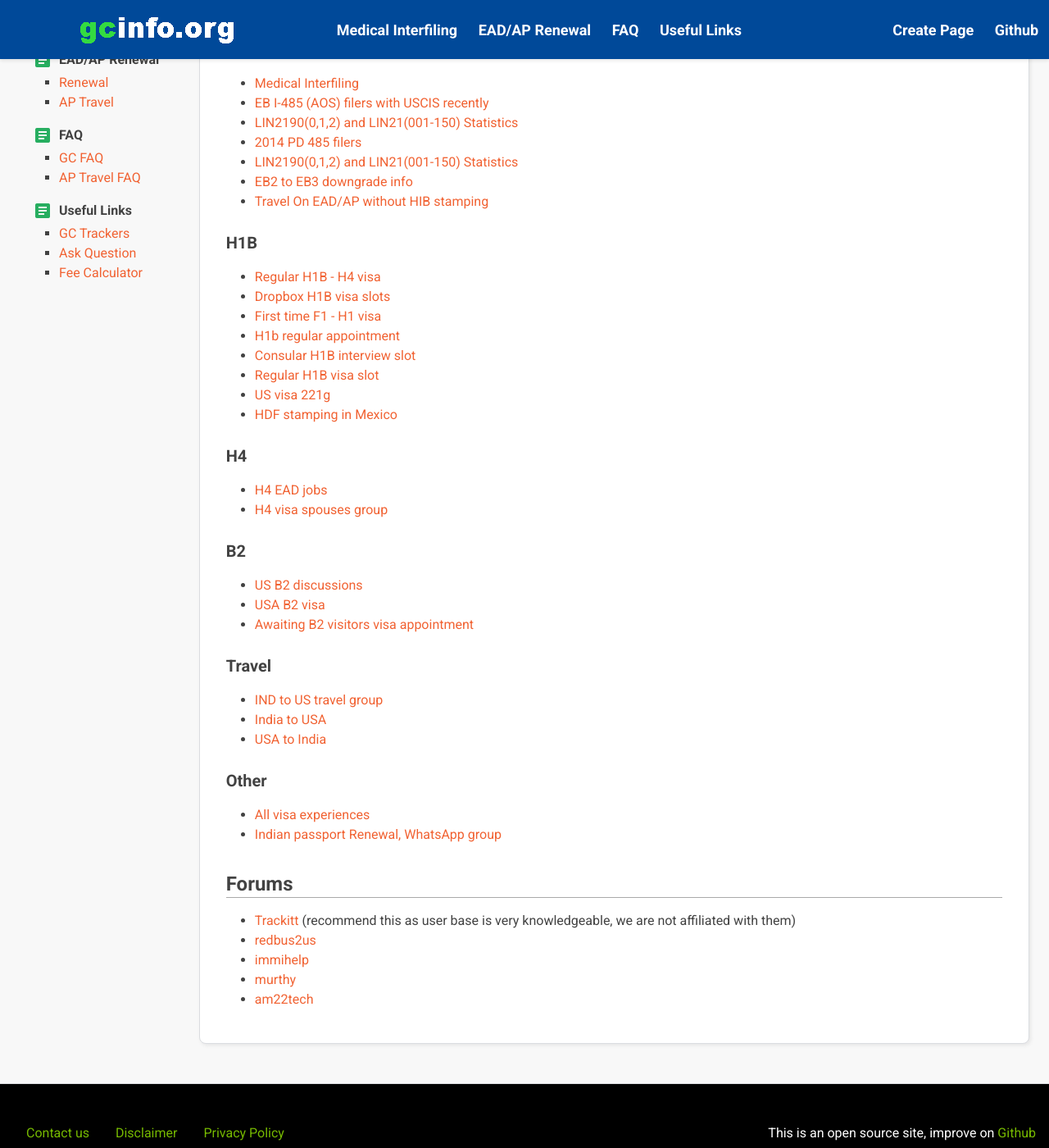
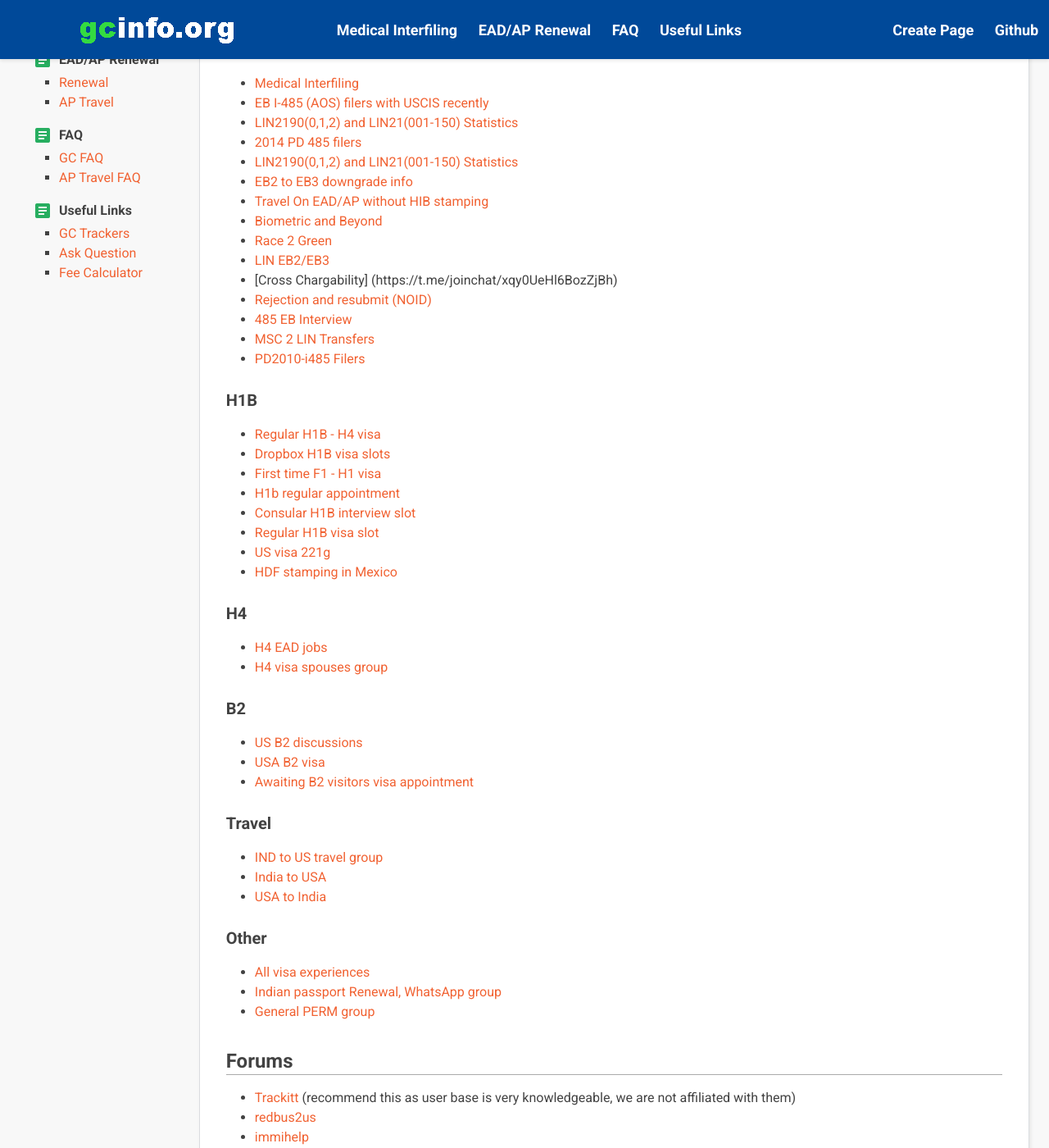
Before and after one commit to gcinfo-org/gcinfo.org, a Jekyll site: the page built from kb/useful-links/need-help.md, in a window 1280 px wide and 1400 px high, scrolled down 343 px. Shown: the whole window at 82% size. Built offline with Jekyll 4.4.1, drawn with Linux system fonts in a browser that asks for light colours; Markdown is read by kramdown in place of the engine named in the settings.

Commit message:
add more telegram groups

```diff
--- a/kb/useful-links/need-help.md
+++ b/kb/useful-links/need-help.md
@@ -18,6 +18,14 @@ You can join below Telegram groups or forums if you need any more help.
 - [LIN2190(0,1,2) and LIN21(001-150) Statistics]( https://t.me/joinchat/vxgxgfpD7RIxMTM5)
 - [EB2 to EB3 downgrade info]( https://t.me/LetUsTalkIt)
 - [Travel On EAD/AP without HIB stamping]( https://t.me/EADAP)
+- [Biometric and Beyond]( https://t.me/biometricgroup)
+- [Race 2 Green]( https://t.me/joinchat/8GaGeS4eWzA4MDYx)
+- [LIN EB2/EB3 ]( https://t.me/joinchat/z08CQZvm11oyNDRh)
+- [Cross Chargability] (https://t.me/joinchat/xqy0UeHl6BozZjBh)
+- [Rejection and resubmit (NOID)]( https://t.me/joinchat/HM8DjBKKigeTRMJf)
+- [485 EB Interview]( https://t.me/joinchat/Bm1M73rDbVY0Y2Qx)
+- [MSC 2 LIN Transfers]( https://t.me/ms2ln)
+- [PD2010-i485 Filers]( https://t.me/twenty10_2010_I485_Filers)
 
 ### H1B
 - [Regular H1B - H4 visa](	https://t.me/Regular_H1B_H4_VisaSlotsChecking)
@@ -46,6 +54,7 @@ You can join below Telegram groups or forums if you need any more help.
 ### Other
 - [All visa experiences](https://t.me/us_visa_experiences)
 - [Indian passport Renewal, WhatsApp group](https://chat.whatsapp.com/KTQUpACacXwDmS9WTJL1R9)
+- [General PERM group]( https://chat.whatsapp.com/D2hxKIonys19jeT8KXvdXZ)
 
 ## Forums
 - [Trackitt](https://trackitt.com) (recommend this as user base is very knowledgeable, we are not affiliated with them)
```
